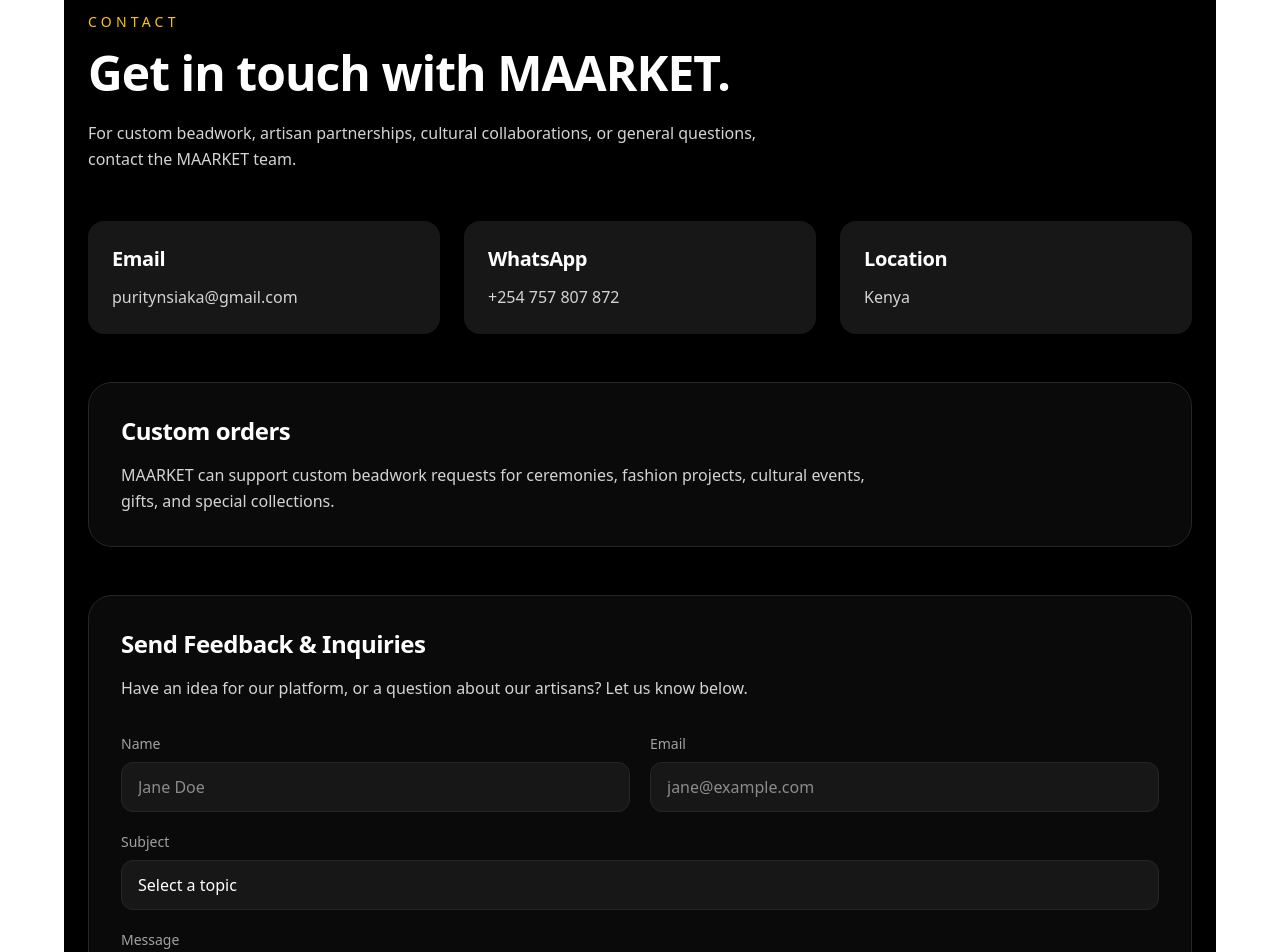
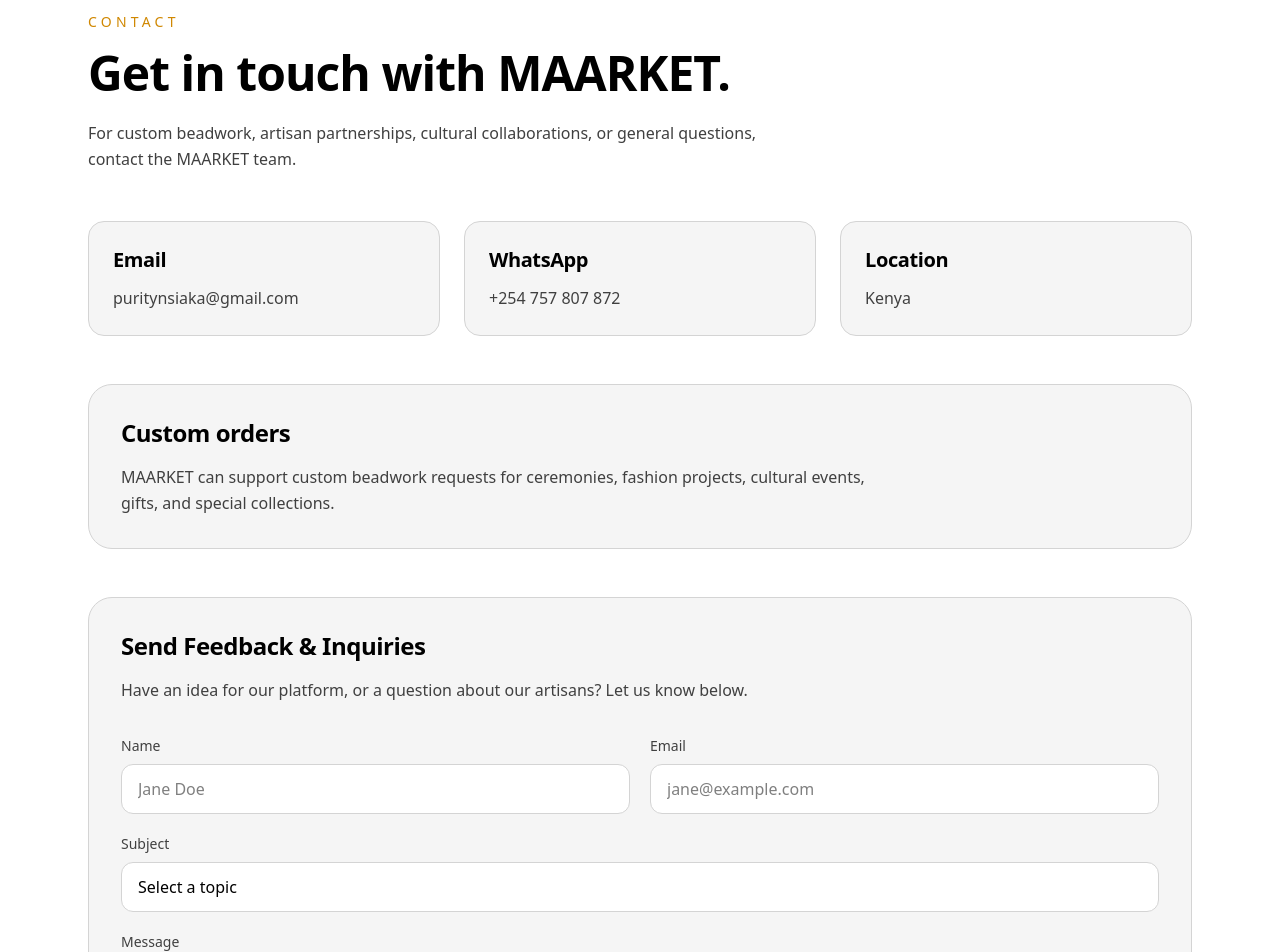
Before and after one commit to purity-siaka/maarket, a Next.js app: page /contact in a window 1280 px wide. Shown: the part 120-1072 px from the top of the page. Built offline with nearby package versions, Linux system fonts and the light colour scheme.

Commit message:
feat: implement comprehensive light/dark mode styling across all pages and components

```diff
--- a/app/artisans/page.tsx
+++ b/app/artisans/page.tsx
@@ -11,18 +11,18 @@ export const metadata: Metadata = {
 export default function ArtisansPage() {
   return (
     <main className="mx-auto max-w-6xl px-6 py-16">
-      <h1 className="mb-10 text-4xl font-bold">Artisans</h1>
+      <h1 className="mb-10 text-4xl font-bold text-black dark:text-white">Artisans</h1>
 
       <div className="grid gap-6 sm:grid-cols-2">
         {artisans.map((artisan) => (
           <Link
             key={artisan.id}
             href={`/artisans/${artisan.id}`}
-            className="rounded-2xl bg-neutral-900 p-6 transition hover:ring-2 hover:ring-yellow-400"
+            className="rounded-2xl bg-neutral-100 dark:bg-neutral-900 p-6 transition border border-neutral-300 dark:border-neutral-800 hover:ring-2 hover:ring-yellow-400 text-black dark:text-white"
           >
             <h2 className="text-xl font-semibold">{artisan.name}</h2>
-            <p className="mt-1 text-sm text-neutral-400">{artisan.village}</p>
-            <p className="mt-4 text-neutral-300">{artisan.bio}</p>
+            <p className="mt-1 text-sm text-neutral-700 dark:text-neutral-400">{artisan.village}</p>
+            <p className="mt-4 text-neutral-700 dark:text-neutral-300">{artisan.bio}</p>
           </Link>
         ))}
       </div>
--- a/app/contact/page.tsx
+++ b/app/contact/page.tsx
@@ -9,48 +9,48 @@ export const metadata: Metadata = {
 
 export default function ContactPage() {
   return (
-    <main className="mx-auto min-h-screen max-w-6xl bg-black px-6 py-16 text-white">
-      <p className="text-sm uppercase tracking-[0.3em] text-yellow-400">
+    <main className="mx-auto min-h-screen max-w-6xl px-6 py-16 text-black dark:text-white bg-white dark:bg-black transition-colors">
+      <p className="text-sm uppercase tracking-[0.3em] text-yellow-600 dark:text-yellow-400">
         Contact
       </p>
 
-      <h1 className="mt-4 text-4xl font-bold md:text-5xl">
+      <h1 className="mt-4 text-4xl font-bold text-black dark:text-white md:text-5xl">
         Get in touch with MAARKET.
       </h1>
 
-      <p className="mt-6 max-w-2xl leading-7 text-neutral-300">
+      <p className="mt-6 max-w-2xl leading-7 text-neutral-700 dark:text-neutral-300">
         For custom beadwork, artisan partnerships, cultural collaborations, or
         general questions, contact the MAARKET team.
       </p>
 
       <section className="mt-12 grid gap-6 md:grid-cols-3">
-        <div className="rounded-2xl bg-neutral-900 p-6">
-          <h2 className="text-xl font-semibold text-white">Email</h2>
-          <p className="mt-3 text-neutral-300">puritynsiaka@gmail.com</p>
+        <div className="rounded-2xl bg-neutral-100 dark:bg-neutral-900 p-6 border border-neutral-300 dark:border-neutral-800 transition-colors">
+          <h2 className="text-xl font-semibold text-black dark:text-white">Email</h2>
+          <p className="mt-3 text-neutral-700 dark:text-neutral-300">puritynsiaka@gmail.com</p>
         </div>
 
-        <div className="rounded-2xl bg-neutral-900 p-6">
-          <h2 className="text-xl font-semibold text-white">WhatsApp</h2>
-          <p className="mt-3 text-neutral-300">+254 757 807 872</p>
+        <div className="rounded-2xl bg-neutral-100 dark:bg-neutral-900 p-6 border border-neutral-300 dark:border-neutral-800 transition-colors">
+          <h2 className="text-xl font-semibold text-black dark:text-white">WhatsApp</h2>
+          <p className="mt-3 text-neutral-700 dark:text-neutral-300">+254 757 807 872</p>
         </div>
 
-        <div className="rounded-2xl bg-neutral-900 p-6">
-          <h2 className="text-xl font-semibold text-white">Location</h2>
-          <p className="mt-3 text-neutral-300">Kenya</p>
+        <div className="rounded-2xl bg-neutral-100 dark:bg-neutral-900 p-6 border border-neutral-300 dark:border-neutral-800 transition-colors">
+          <h2 className="text-xl font-semibold text-black dark:text-white">Location</h2>
+          <p className="mt-3 text-neutral-700 dark:text-neutral-300">Kenya</p>
         </div>
       </section>
 
-      <section className="mt-12 rounded-3xl border border-neutral-800 bg-neutral-950 p-8">
-        <h2 className="text-2xl font-bold text-white">Custom orders</h2>
-        <p className="mt-4 max-w-3xl leading-7 text-neutral-300">
+      <section className="mt-12 rounded-3xl border border-neutral-300 dark:border-neutral-800 bg-neutral-100 dark:bg-neutral-950 p-8 transition-colors">
+        <h2 className="text-2xl font-bold text-black dark:text-white">Custom orders</h2>
+        <p className="mt-4 max-w-3xl leading-7 text-neutral-700 dark:text-neutral-300">
           MAARKET can support custom beadwork requests for ceremonies, fashion
           projects, cultural events, gifts, and special collections.
         </p>
       </section>
 
-      <section className="mt-12 rounded-3xl border border-neutral-800 bg-neutral-950 p-8">
-        <h2 className="text-2xl font-bold text-white">Send Feedback & Inquiries</h2>
-        <p className="mt-4 max-w-3xl leading-7 text-neutral-300">
+      <section className="mt-12 rounded-3xl border border-neutral-300 dark:border-neutral-800 bg-neutral-100 dark:bg-neutral-950 p-8 transition-colors">
+        <h2 className="text-2xl font-bold text-black dark:text-white">Send Feedback & Inquiries</h2>
+        <p className="mt-4 max-w-3xl leading-7 text-neutral-700 dark:text-neutral-300">
           Have an idea for our platform, or a question about our artisans? Let us know below.
         </p>
         <ContactForm />
--- a/components/ContactForm.tsx
+++ b/components/ContactForm.tsx
@@ -26,7 +26,7 @@ export default function ContactForm() {
     <form onSubmit={handleSubmit} className="mt-8 flex flex-col gap-5">
       <div className="grid gap-5 md:grid-cols-2">
         <div className="flex flex-col gap-2">
-          <label htmlFor="name" className="text-sm font-medium text-neutral-400">
+          <label htmlFor="name" className="text-sm font-medium text-neutral-700 dark:text-neutral-300">
             Name
           </label>
           <input
@@ -34,12 +34,12 @@ export default function ContactForm() {
             required
             type="text"
             placeholder="Jane Doe"
-            className="rounded-xl border border-neutral-800 bg-neutral-900 px-4 py-3 text-white outline-none focus:border-yellow-400 focus:bg-neutral-800 transition"
+            className="rounded-xl border border-neutral-300 dark:border-neutral-700 bg-white dark:bg-neutral-900 px-4 py-3 text-black dark:text-white outline-none focus:border-yellow-400 transition-colors"
           />
         </div>
 
         <div className="flex flex-col gap-2">
-          <label htmlFor="email" className="text-sm font-medium text-neutral-400">
+          <label htmlFor="email" className="text-sm font-medium text-neutral-700 dark:text-neutral-300">
             Email
           </label>
           <input
@@ -47,19 +47,19 @@ export default function ContactForm() {
             required
             type="email"
             placeholder="jane@example.com"
-            className="rounded-xl border border-neutral-800 bg-neutral-900 px-4 py-3 text-white outline-none focus:border-yellow-400 focus:bg-neutral-800 transition"
+            className="rounded-xl border border-neutral-300 dark:border-neutral-700 bg-white dark:bg-neutral-900 px-4 py-3 text-black dark:text-white outline-none focus:border-yellow-400 transition-colors"
           />
         </div>
       </div>
 
       <div className="flex flex-col gap-2">
-        <label htmlFor="subject" className="text-sm font-medium text-neutral-400">
+        <label htmlFor="subject" className="text-sm font-medium text-neutral-700 dark:text-neutral-300">
           Subject
         </label>
         <select
           id="subject"
           required
-          className="rounded-xl border border-neutral-800 bg-neutral-900 px-4 py-3 text-white outline-none focus:border-yellow-400 focus:bg-neutral-800 transition appearance-none"
+          className="rounded-xl border border-neutral-300 dark:border-neutral-700 bg-white dark:bg-neutral-900 px-4 py-3 text-black dark:text-white outline-none focus:border-yellow-400 transition-colors appearance-none"
         >
           <option value="">Select a topic</option>
           <option value="custom">Custom Order Inquiry</option>
@@ -70,7 +70,7 @@ export default function ContactForm() {
       </div>
 
       <div className="flex flex-col gap-2">
-        <label htmlFor="message" className="text-sm font-medium text-neutral-400">
+        <label htmlFor="message" className="text-sm font-medium text-neutral-700 dark:text-neutral-300">
           Message
         </label>
         <textarea
@@ -78,7 +78,7 @@ export default function ContactForm() {
           required
           rows={5}
           placeholder="How can we help you?"
-          className="rounded-xl border border-neutral-800 bg-neutral-900 px-4 py-3 text-white outline-none focus:border-yellow-400 focus:bg-neutral-800 transition resize-none"
+          className="rounded-xl border border-neutral-300 dark:border-neutral-700 bg-white dark:bg-neutral-900 px-4 py-3 text-black dark:text-white outline-none focus:border-yellow-400 transition-colors resize-none"
         />
       </div>
 
--- a/components/ShopFilters.tsx
+++ b/components/ShopFilters.tsx
@@ -20,7 +20,7 @@ export default function ShopFilters({
           className={`rounded-full px-5 py-2 text-sm font-semibold transition ${
             activeCategory === category
               ? "bg-yellow-400 text-black"
-              : "bg-neutral-900 text-white hover:bg-neutral-800"
+              : "bg-neutral-200 dark:bg-neutral-900 text-black dark:text-white hover:bg-neutral-300 dark:hover:bg-neutral-800"
           }`}
         >
           {category}
--- a/components/Tooltip.tsx
+++ b/components/Tooltip.tsx
@@ -31,10 +31,10 @@ export default function Tooltip({
             animate={{ opacity: 1, y: 0, scale: 1 }}
             exit={{ opacity: 0, y: 10, scale: 0.95 }}
             transition={{ duration: 0.2 }}
-            className="absolute bottom-full left-1/2 z-50 mb-2 w-48 -translate-x-1/2 rounded-lg bg-neutral-800 p-3 text-xs text-neutral-200 shadow-xl border border-neutral-700"
+            className="absolute bottom-full left-1/2 z-50 mb-2 w-48 -translate-x-1/2 rounded-lg bg-neutral-200 dark:bg-neutral-800 text-black dark:text-neutral-200 p-3 text-xs shadow-xl border border-neutral-300 dark:border-neutral-700 transition-colors"
           >
             {content}
-            <div className="absolute -bottom-1 left-1/2 h-2 w-2 -translate-x-1/2 rotate-45 border-b border-r border-neutral-700 bg-neutral-800"></div>
+            <div className="absolute -bottom-1 left-1/2 h-2 w-2 -translate-x-1/2 rotate-45 border-b border-r border-neutral-300 dark:border-neutral-700 bg-neutral-200 dark:bg-neutral-800"></div>
           </motion.div>
         )}
       </AnimatePresence>
```
Also changed, not shown: app/culture/page.tsx (+9 -9 lines), app/impact/page.tsx (+8 -8 lines), app/page.tsx (+7 -7 lines), app/shop/ShopPageClient.tsx (+9 -9 lines).
